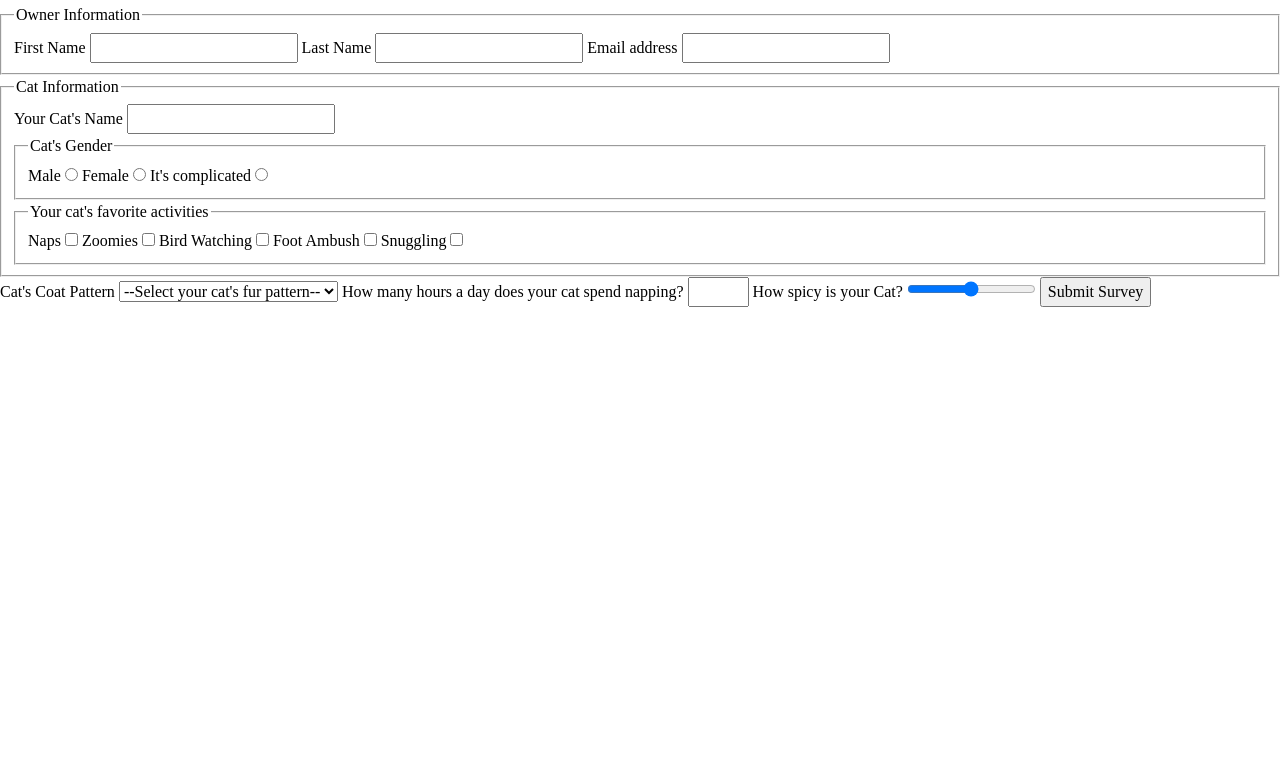
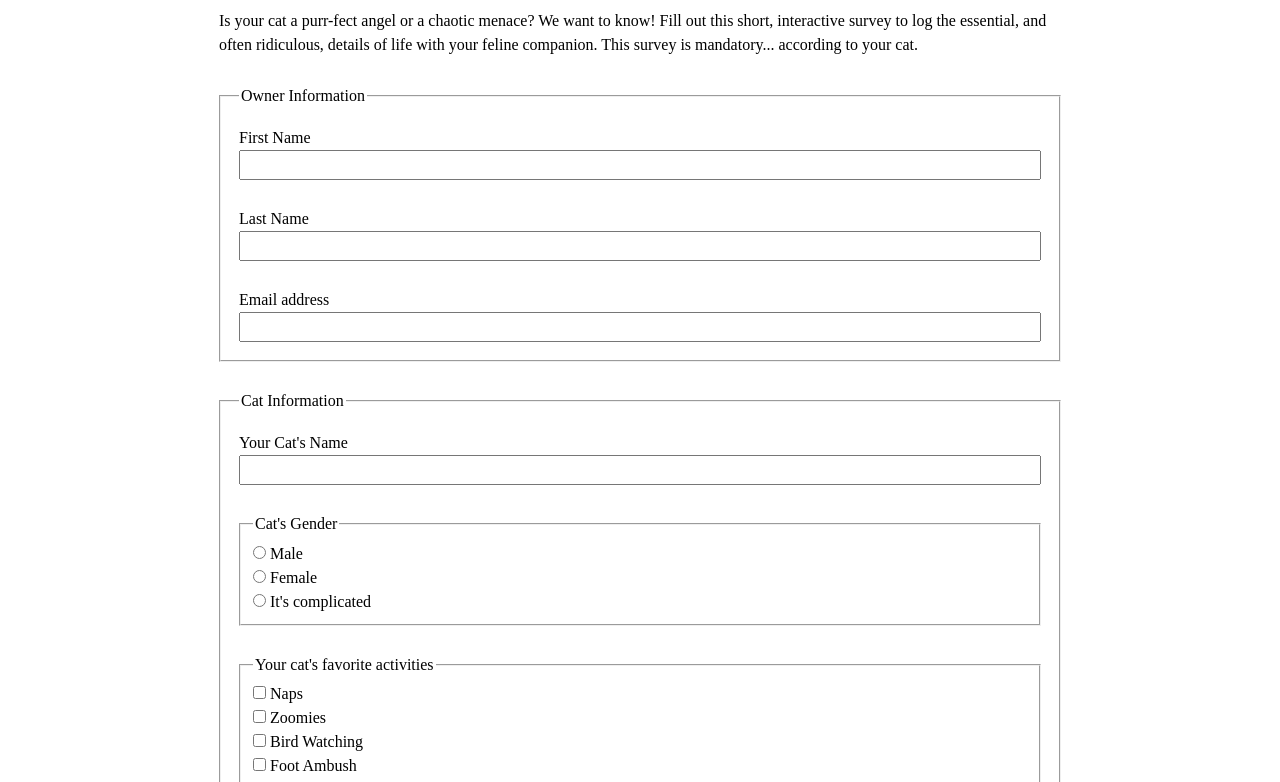
Before and after one commit to allnats/comp-2230-assignment-04, a plain HTML site: page index.html in a window 1280 px wide. Shown: the part 93-875 px from the top of the page. Before the commit the page ends 800 px from the top, so only its background shows below. Drawn offline with Linux system fonts and the light colour scheme; a web font is replaced by a local one.

Commit message:
style: implement form layout

```diff
--- a/index.html
+++ b/index.html
@@ -29,71 +29,94 @@
           <!-- Owner Information -->
           <fieldset class="owner-info">
             <legend>Owner Information</legend>
+            <div class="input-group">
               <label for="ownerFirstName">First Name</label>
               <input type="text" id="ownerFirstName" name="ownerFirstName" />
+            </div>
 
+            <div class="input-group">
               <label for="ownerLastName">Last Name</label>
               <input type="text" id="ownerLastName" name="ownerLastName" />
+            </div>
 
+            <div class="input-group">
               <label for="ownerEmail">Email address</label>
               <input type="email" id="ownerEmail" name="ownerEmail" />
+            </div>
           </fieldset>
 
           <!-- Cat Information -->
           <fieldset class="cat-info">
             <legend>Cat Information</legend>
 
+            <div class="input-group">
               <label for="catName">Your Cat's Name</label>
               <input type="text" id="catName" name="catName" />
+            </div>
 
             <!-- Cat's Gender -->
             <fieldset class="cat-gender">
               <legend>Cat's Gender</legend>
 
-              <label for="catGenderMale">Male</label>
+              <div class="radio-group">
                 <input
                   type="radio"
                   id="catGenderMale"
                   name="catGender"
                   value="male" />
+                <label for="catGenderMale">Male</label>
+              </div>
 
-              <label for="catGenderFemale">Female</label>
+              <div class="radio-group">
                 <input
                   type="radio"
                   id="catGenderFemale"
                   name="catGender"
                   value="female" />
+                <label for="catGenderFemale">Female</label>
+              </div>
 
-              <label for="catGenderNA">It's complicated</label>
+              <div class="radio-group">
                 <input
                   type="radio"
                   id="catGenderNA"
                   name="catGender"
                   value="NA" />
+                <label for="catGenderNA">It's complicated</label>
+              </div>
             </fieldset>
 
             <!-- Cat's Favorite Activity -->
             <fieldset class="cat-activity">
               <legend>Your cat's favorite activities</legend>
 
+              <div class="checkbox-group">
+                <input type="checkbox" name="cat-activity" id="naps" />
                 <label for="naps">Naps</label>
-              <input type="checkbox" name="cat-activity" id="naps" />
-
+              </div>
+              <div class="checkbox-group">
+                <input type="checkbox" name="cat-activity" id="zoomies" />
                 <label for="zoomies">Zoomies</label>
-              <input type="checkbox" name="cat-activity" id="zoomies" />
-
+              </div>
+              <div class="checkbox-group">
+                <input type="checkbox" name="cat-activity" id="birdWatch" />
                 <label for="birdWatch">Bird Watching</label>
-              <input type="checkbox" name="cat-activity" id="birdWatch" />
-
+              </div>
+              <div class="checkbox-group">
+                <input type="checkbox" name="cat-activity" id="footAmbush" />
                 <label for="footAmbush">Foot Ambush</label>
-              <input type="checkbox" name="cat-activity" id="footAmbush" />
-
+              </div>
+              <div class="checkbox-group">
+                <input type="checkbox" name="cat-activity" id="snuggling" />
                 <label for="snuggling">Snuggling</label>
-              <input type="checkbox" name="cat-activity" id="snuggling" />
+              </div>
             </fieldset>
           </fieldset>
 
+          <!-- Cat Naps per Hour -->
+          <fieldset class="cat-behavior">
             <!-- Cat's Fur Pattern -->
+            <div class="select-group">
               <label for="catCoatPattern">Cat's Coat Pattern</label>
               <select name="catCoatPattern" id="catCoatPattern">
                 <option value="">--Select your cat's fur pattern--</option>
@@ -105,8 +128,9 @@
                 <option value="calico">Calico</option>
                 <option value="siamese">Siamese</option>
               </select>
+            </div>
 
-          <!-- Cat Naps per Hour -->
+            <div class="input-group">
               <label for="catNapHours">
                 How many hours a day does your cat spend napping?
               </label>
@@ -116,7 +140,9 @@
                 max="24"
                 id="catNapHours"
                 name="catNapHours" />
+            </div>
 
+            <div class="range-group">
               <!-- Cat's Spiciness -->
               <label for="catSpiciness">How spicy is your Cat?</label>
               <input
@@ -128,6 +154,8 @@
                 step="1"
                 value="3"
                 list="catSpicinessMarker" />
+            </div>
+          </fieldset>
 
           <button id="catSurveySubmitBtn" type="submit">Submit Survey</button>
         </form>
--- a/styles/styles.css
+++ b/styles/styles.css
@@ -1,2 +1,71 @@
 @import url("css-reset.css");
 @import url("variables.css");
+
+.container {
+  display: flex;
+  flex-direction: column;
+  gap: var(--space-md);
+
+  padding: var(--space-sm);
+  margin-inline: auto;
+}
+
+.survey-header {
+  display: flex;
+  flex-direction: column;
+  gap: var(--space-md);
+}
+
+.survey-title {
+  text-align: center;
+}
+
+#catSurveyForm {
+  display: grid;
+  grid-template-columns: 1fr;
+  gap: var(--space-md);
+}
+
+.cat-info,
+.owner-info,
+.cat-behavior {
+  display: grid;
+  grid-template-columns: 1fr;
+  gap: var(--space-md);
+
+  padding: var(--space-sm);
+}
+
+label,
+input,
+button {
+  display: block;
+  display: inherit;
+
+  width: 100%;
+}
+
+.checkbox-group,
+.radio-group {
+  width: 100%;
+}
+
+.checkbox-group input,
+.radio-group input,
+.checkbox-group label,
+.radio-group label {
+  display: inline-block;
+  width: fit-content;
+}
+
+@media (width > 640px) {
+  .container {
+    width: 70%;
+  }
+}
+
+@media (width > 980px) {
+  .container {
+    padding: var(--space-md);
+  }
+}
```
Lines whose indentation alone changed are shown as unchanged.
